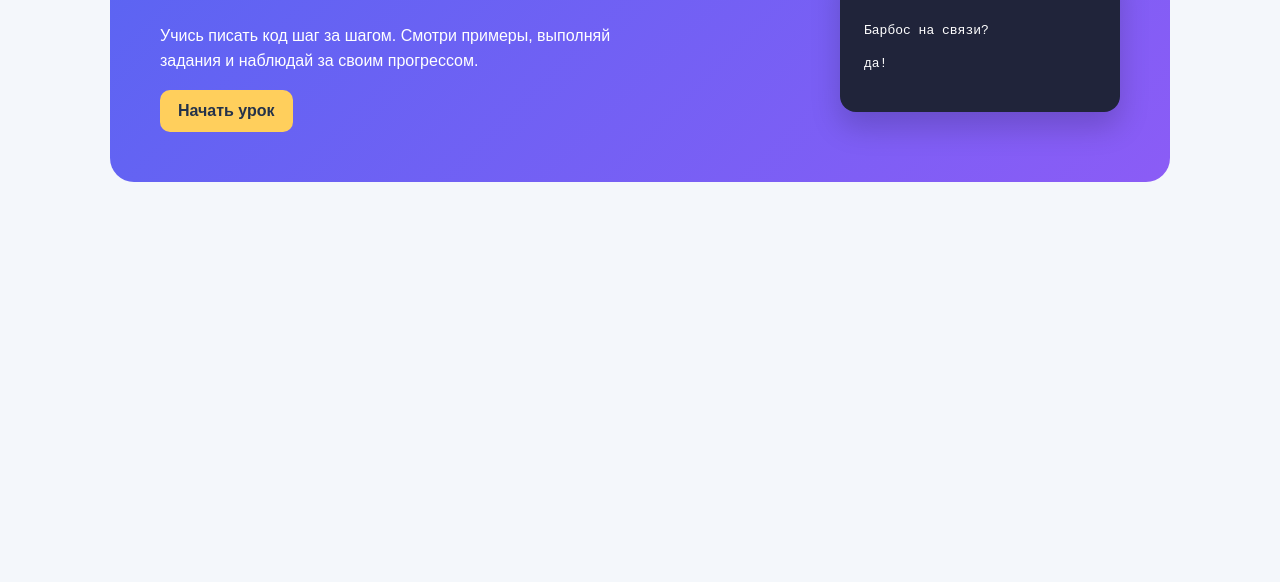
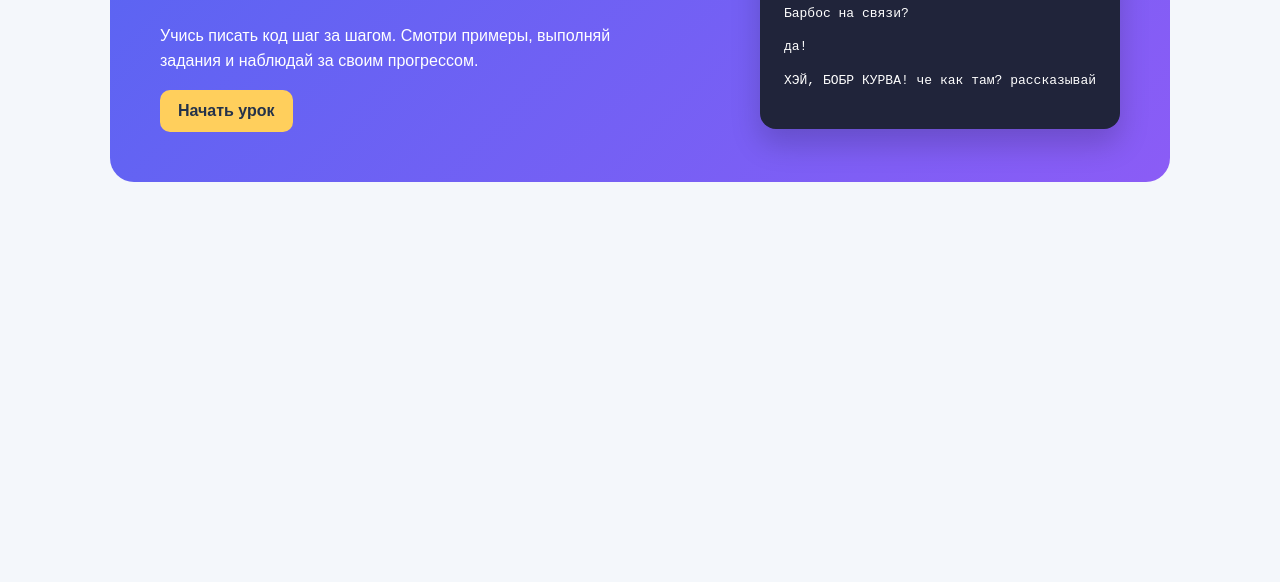
Before and after one commit to peranov/html-lesson, a plain HTML site: page index.html in a window 1280 px wide. Shown: the part 218-800 px from the top of the page. Drawn offline with Linux system fonts and the light colour scheme.

Commit message:
Add greeting message to index.html
Added a new paragraph with a greeting message.

```diff
--- a/index.html
+++ b/index.html
@@ -209,4 +209,5 @@
         <br>
         <div><p>Барбос на связи?</p>
 <p>да!<p>
+  <p>ХЭЙ, БОБР КУРВА! че как там? рассказывай<p>
 </div>
```
